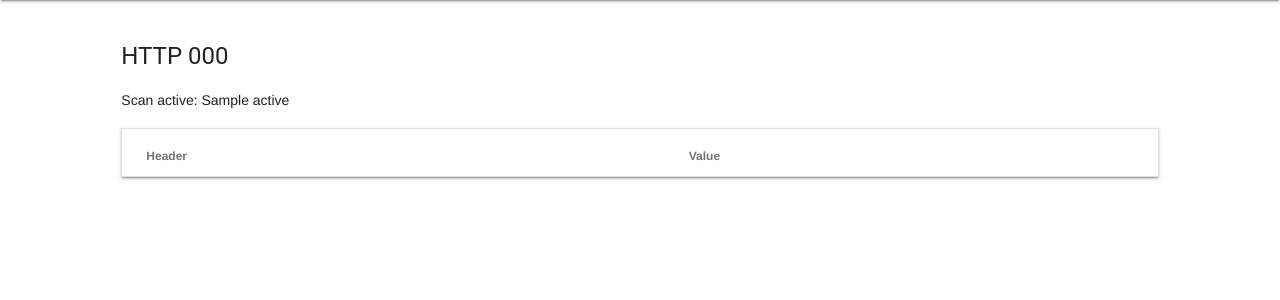
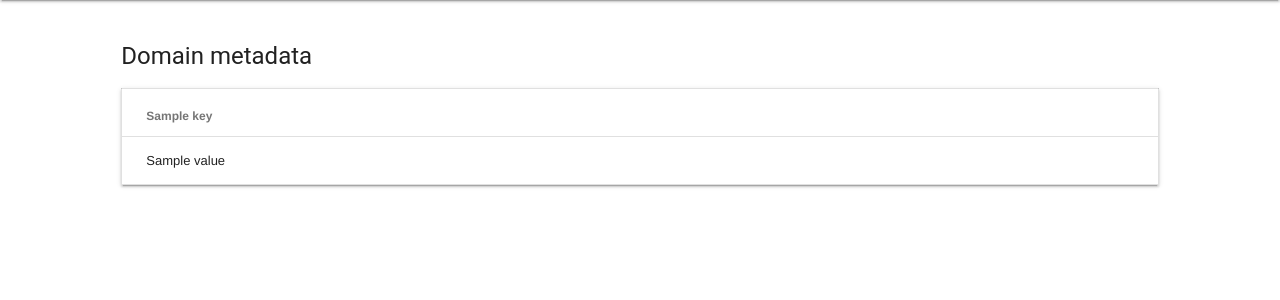
Before and after one commit to danielhartnell/security_tools, a Flask app: template autobounty/website/dashboard/templates/scan.html in a window 1280 px wide. Shown: the part 64-364 px from the top of the page. Run offline with Flask 2, Linux system fonts and the light colour scheme; the template is opened without the code that fills it: most values are stand-ins (such as "Sample title", 1, 10 or a date in 2020); lists and menus that the app fills with data are empty.

```diff
--- a/autobounty/website/dashboard/templates/scan.html
+++ b/autobounty/website/dashboard/templates/scan.html
@@ -24,22 +24,21 @@
               <div class="mdl-cell mdl-cell--1-col"></div>
               <div class="mdl-cell mdl-cell--10-col">
                 <!-- Todo: resolve style width hack -->
-                  <h4>HTTP {{ domain.scan_results.response_code }}</h4>
-                    <p>Scan active: {{ active }}</p>
+                  <h4>Domain metadata</h4>
                 <table class="mdl-data-table mdl-js-data-table mdl-shadow--2dp" style="width:100%;">
                   <thead>
                     <tr>
-                        <th class="mdl-data-table__cell--non-numeric">Header</th>
-                        <th class="mdl-data-table__cell--non-numeric">Value</th>
+                    {% for key,value in domain.items() %}
+                        <th class="mdl-data-table__cell--non-numeric">{{ key }}</th>
+                    {% endfor %}
                     </tr>
                   </thead>
                   <tbody id="domain-dashboard">
-                  {% for key,value in domain.scan_results.response_headers.items() %}
                     <tr>
-                        <td class="mdl-data-table__cell--non-numeric">{{ key }}</td>
+                        {% for key,value in domain.items() %}
                         <td class="mdl-data-table__cell--non-numeric">{{ value }}</td>
+                        {% endfor %}
                     </tr>
-                  {% endfor %}
                   </tbody>
                 </table>
               </div>
```
Also changed, not shown: autobounty/database/domain.py (+14 -1 lines), autobounty/website/dashboard/views/__init__.py (+10 -14 lines).
